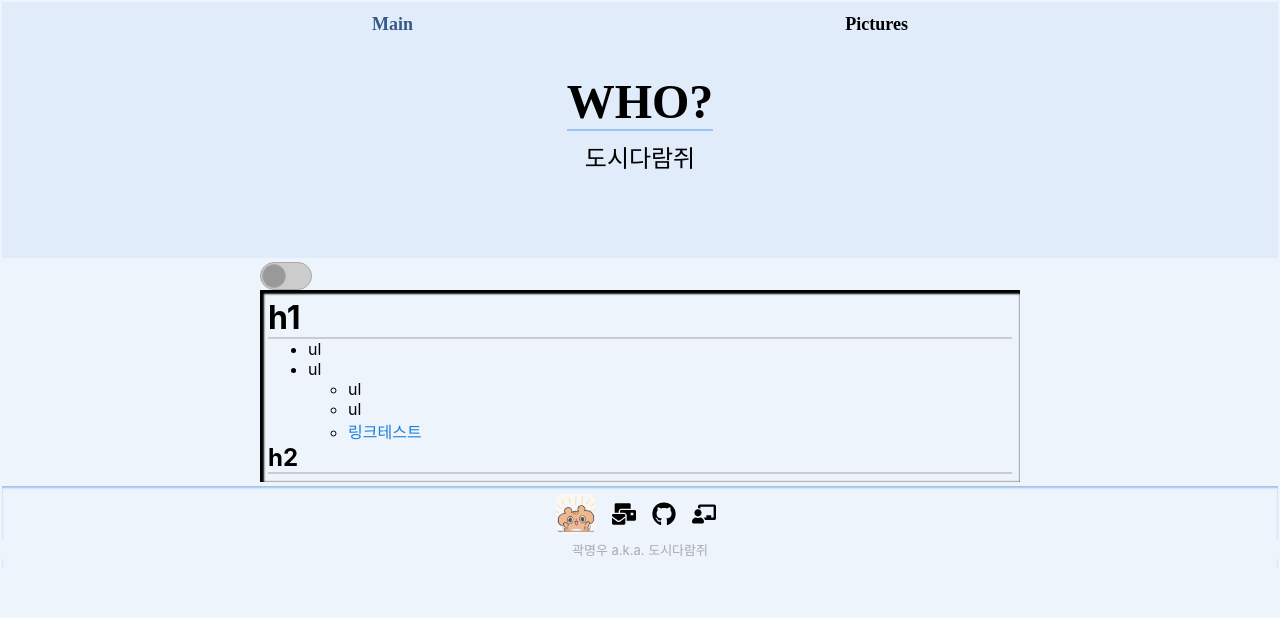
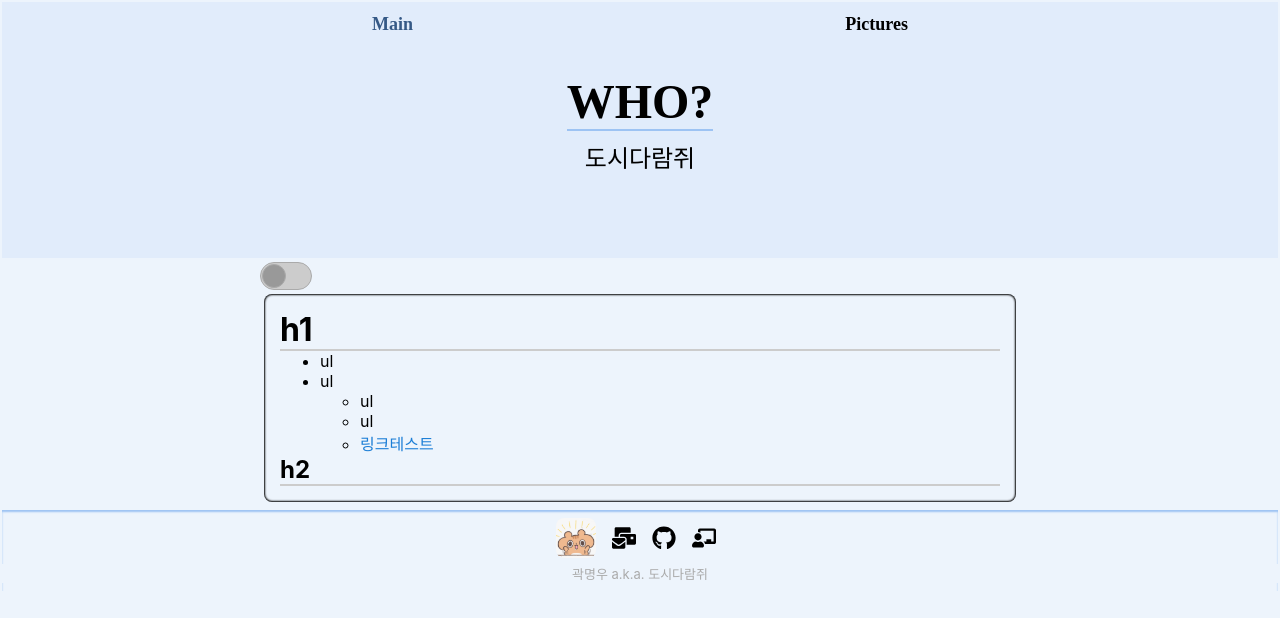
Before and after one commit to Citysquirrel/citysquirrel.github.io, a React (Create React App) app: page / in a window 1280 px wide. Shown: the top 618 px of the page. Built offline with nearby package versions, Linux system fonts and the light colour scheme; a web font is replaced by a local one.

Commit message:
fix a bit

```diff
--- a/src/components/Textblock.tsx
+++ b/src/components/Textblock.tsx
@@ -10,11 +10,14 @@ interface Props {
 }
 
 const Container = styled.div`
+  margin: 4px;
   padding: 8px;
-  box-shadow: 2px 2px 2px 2px black inset;
+  box-shadow: 0 0 2px 1px black inset;
+  border-radius: 8px;
 `;
 
 const MdWrap = styled.div<{ props: Props }>`
+  padding: 8px;
   /* font-size: ${(props) => props.props.size}px; */
   /* color: ${(props) => props.props.color}; */
   background-color: ${(props) => props.props.bg};
```
